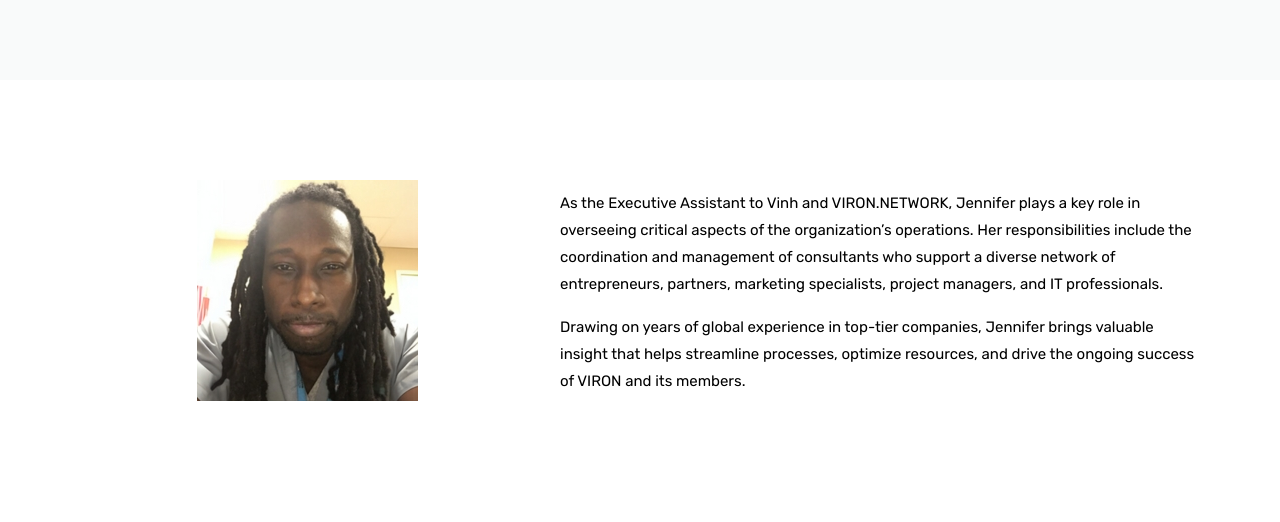
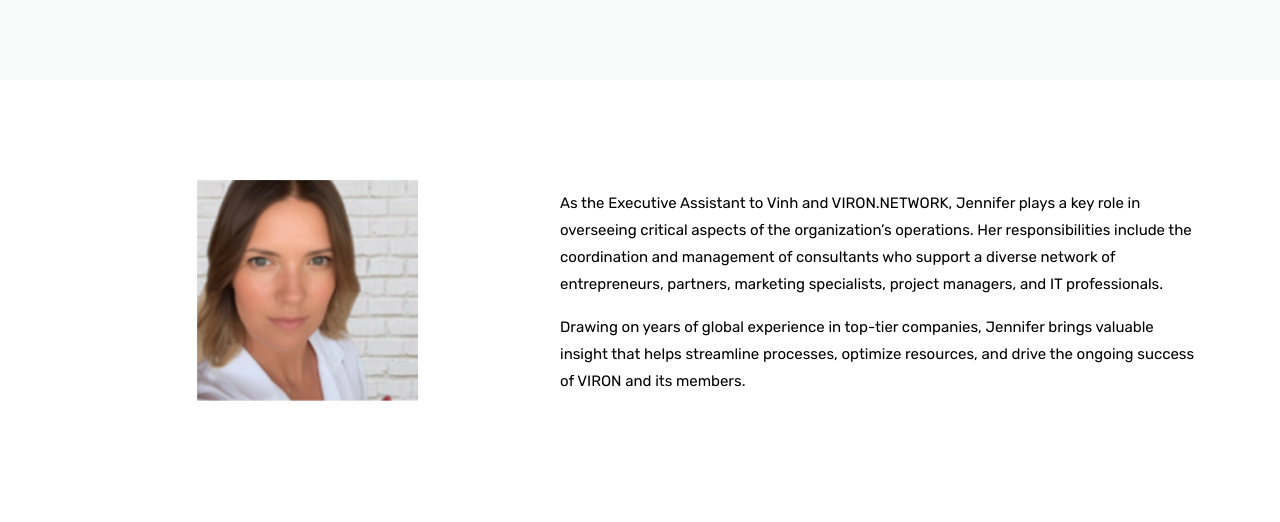
Before and after one commit to sanchit-sherawat/NetworkWebBackend, a website: page public/ms-jennifer-smylie.html in a window 1280 px wide. Shown: the part 278-800 px from the top of the page. Drawn offline with nearby package versions, Linux system fonts and the light colour scheme.

Commit message:
New Team Member image updated on the related page.

```diff
--- a/public/ms-jennifer-smylie.html
+++ b/public/ms-jennifer-smylie.html
@@ -141,7 +141,7 @@
 			<div class="container">
 				<div class="row align-items-center">
                     <div data-aos="fade-up" data-aos-duration="1200" class="col-lg-5 text-center">
-                        <img src="assets/img/meet-our-team/Jason-Paul.jpg" alt="" class="mb-4">
+                        <img src="assets/img/meet-our-team/ms-jennifer-smylie.jpg" alt="Ms. Jennifer Smylie" class="mb-4">
                     </div>
                     <div data-aos="fade-up" data-aos-duration="1200" class="col-lg-7">
                         <div class="about-text">
```
